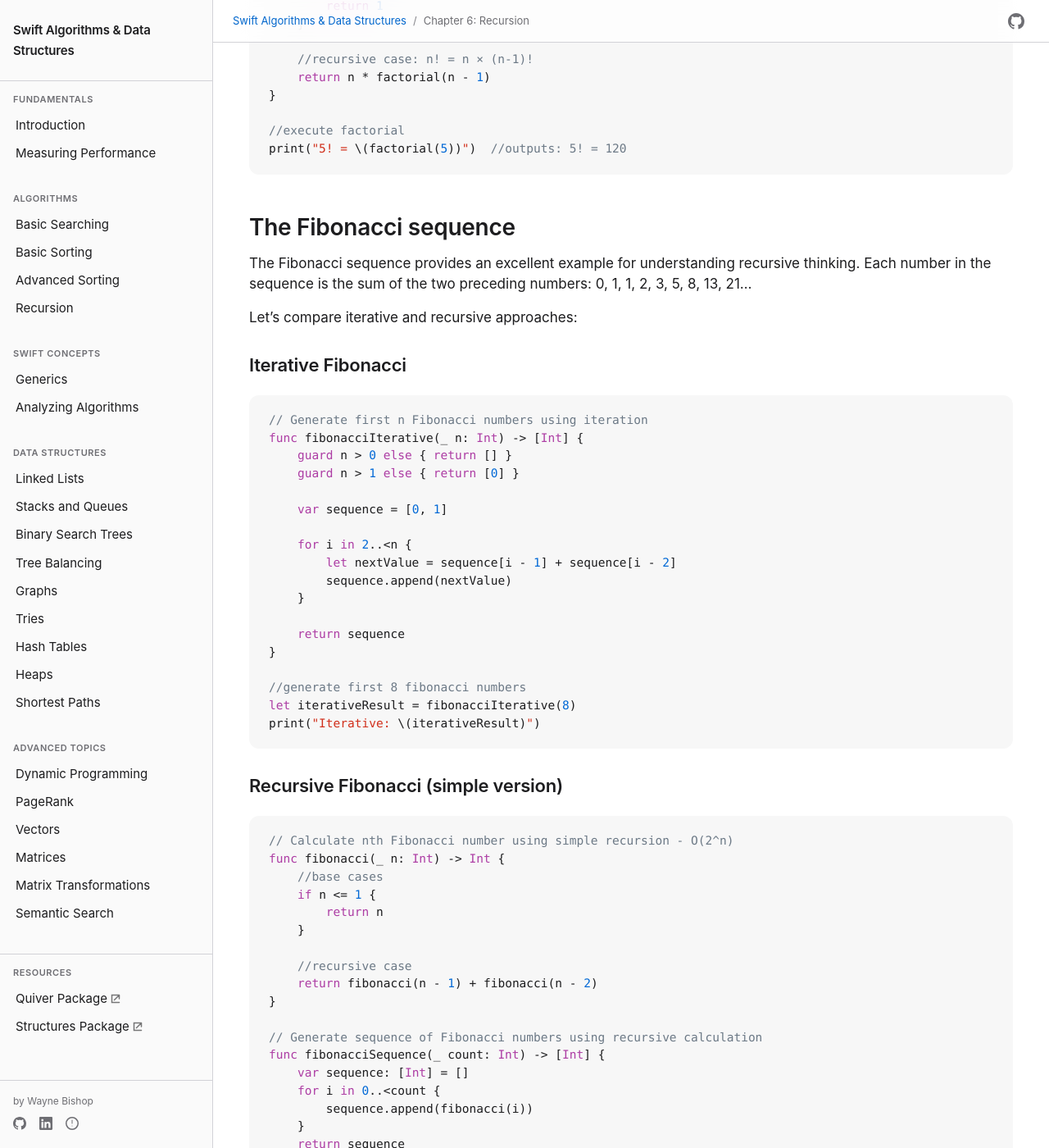
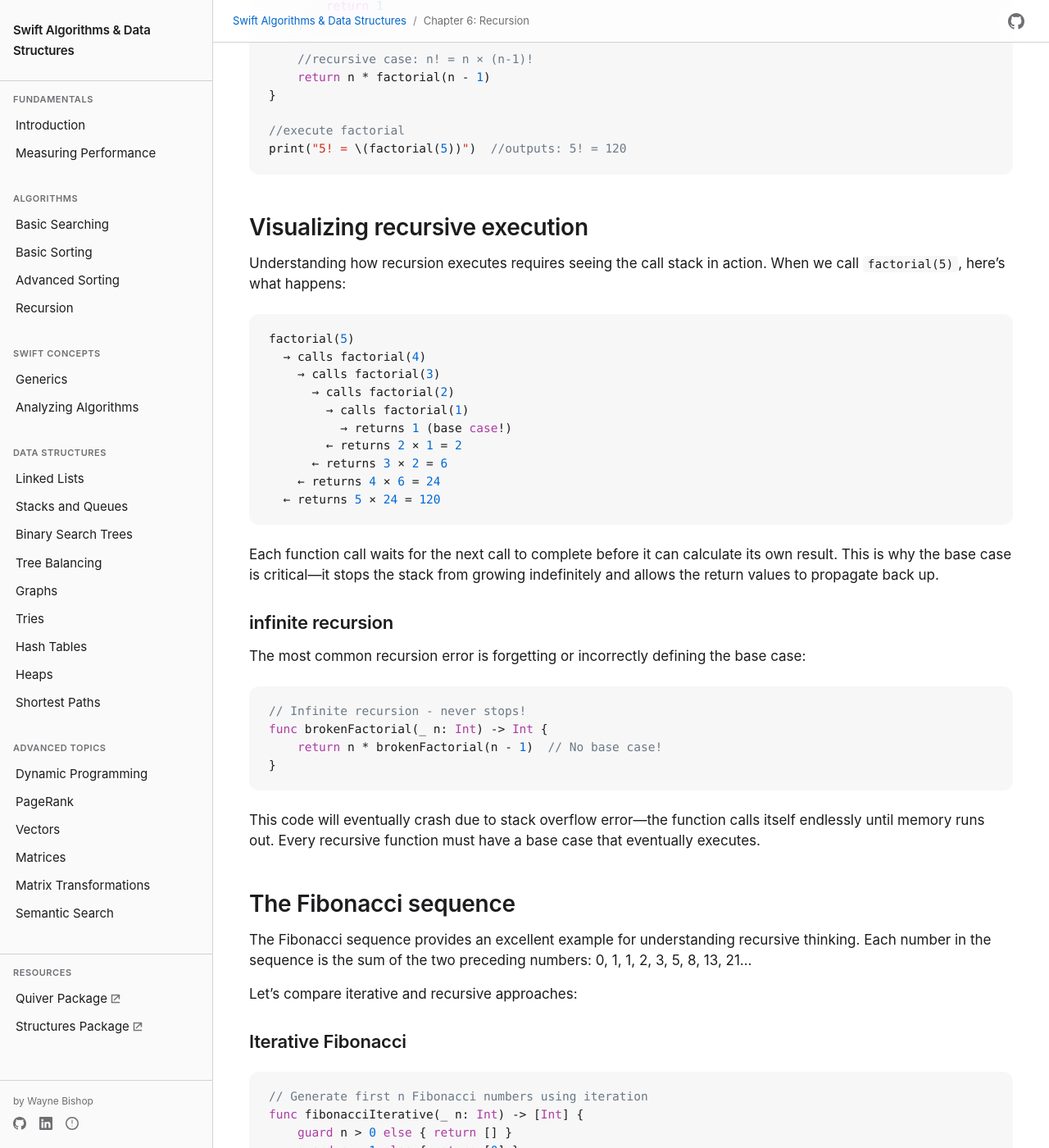
Before and after one commit to waynewbishop/swift-algorithms, a Jekyll site: the page built from 06-recursion.md, in a window 1280 px wide and 1400 px high, scrolled down 760 px. Shown: the whole window at 82% size. Built offline with Jekyll 4.4.1, drawn with Linux system fonts in a browser that asks for light colours; some of the changed text lies outside the part shown.

Commit message:
refactor: content revisions..

````diff
--- a/06-recursion.md
+++ b/06-recursion.md
@@ -32,6 +32,38 @@
 //execute factorial
 print("5! = \(factorial(5))")  //outputs: 5! = 120
 ```
+
+## Visualizing recursive execution
+
+Understanding how recursion executes requires seeing the call stack in action. When we call `factorial(5)`, here's what happens:
+
+```
+factorial(5)
+  → calls factorial(4)
+    → calls factorial(3)
+      → calls factorial(2)
+        → calls factorial(1)
+          → returns 1 (base case!)
+        ← returns 2 × 1 = 2
+      ← returns 3 × 2 = 6
+    ← returns 4 × 6 = 24
+  ← returns 5 × 24 = 120
+```
+
+Each function call waits for the next call to complete before it can calculate its own result. This is why the base case is critical—it stops the stack from growing indefinitely and allows the return values to propagate back up.
+
+### infinite recursion
+
+The most common recursion error is forgetting or incorrectly defining the base case:
+
+```swift
+// Infinite recursion - never stops!
+func brokenFactorial(_ n: Int) -> Int {
+    return n * brokenFactorial(n - 1)  // No base case!
+}
+```
+
+This code will eventually crash due to stack overflow error—the function calls itself endlessly until memory runs out. Every recursive function must have a base case that eventually executes.
 
 ## The Fibonacci sequence
 
````
Also changed, not shown: other parts of 06-recursion.md (+1 -1 lines), 08-performance-analysis.md (+10 -109 lines).
